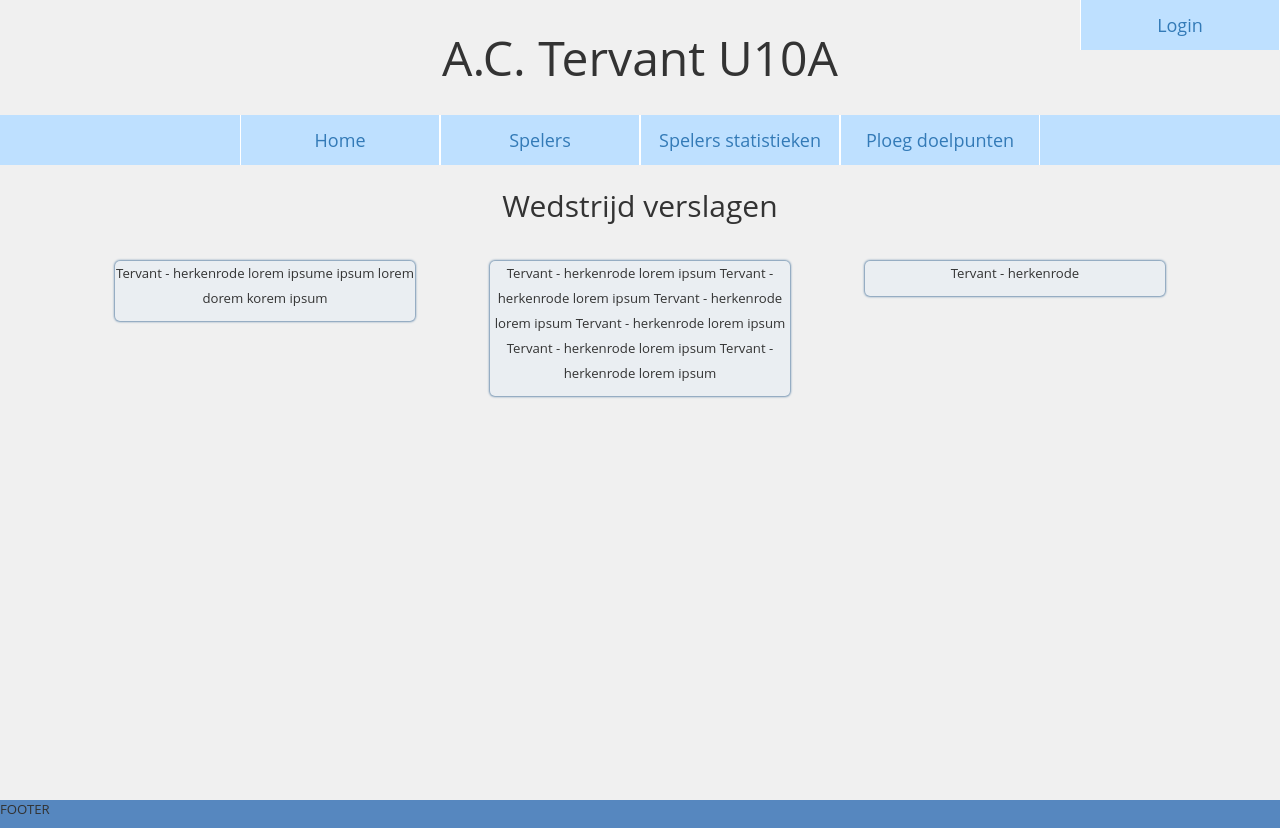
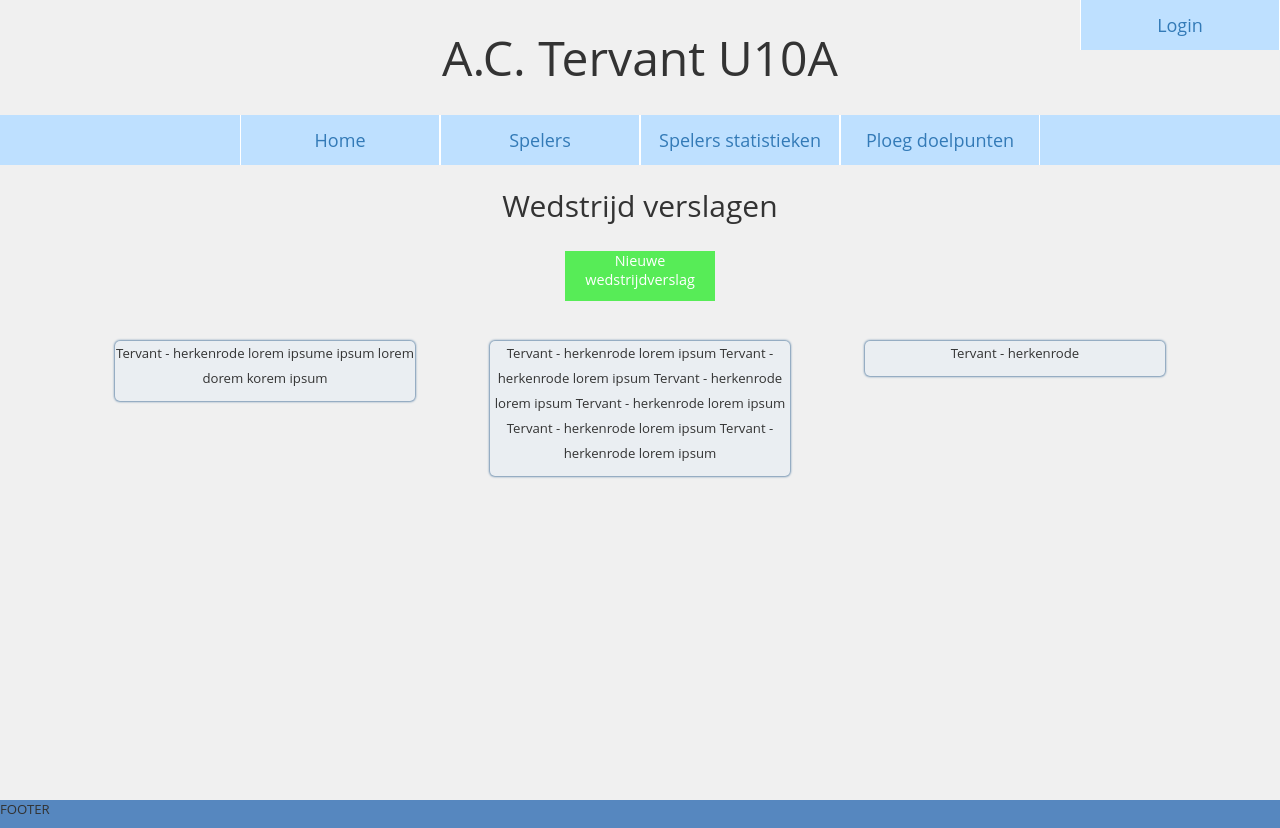
Before and after one commit to Lavezz7891/ac_tervant, a PHP site: page / in a window 1280 px wide. Run offline with PHP 8.4, Linux system fonts and the light colour scheme; some libraries are stand-ins or nearby versions.

Commit message:
Knop toegevoegd op index pagina

```diff
--- a/css/style.css
+++ b/css/style.css
@@ -158,7 +158,7 @@ div.header ul li a {
 }
 
 div.header ul li:hover {
-	background-color: #A6C3DD;
+	background-color: #C0CDDB;
 }
 
 div.header ul li:hover  a {
@@ -228,3 +228,23 @@ div.inner-login-page h1 {
 
 
 /*Einde LOGIN PAGINA styling*/
+
+
+/*BEGIN SPCIFIEKE STYLING INDEX PAGINA*/
+
+.nieuw_verslag {
+	padding-bottom: 30px;
+}
+
+.nieuw_verslag .nieuw_verslag_button a{
+	background-color: #57EC57;
+	width: 150px;
+	height: 50px;
+	margin: 0 auto;
+	color: #fff;
+	font-size: 1.2em;
+	display: block;
+	text-decoration: none;
+}
+
+/* EINDE SPCIFIEKE STYLING INDEX PAGINA*/
--- a/index.php
+++ b/index.php
@@ -23,6 +23,7 @@ include 'include.php';
 	</div>
 	<div class="inner-body">
 		<h2 class="center">Wedstrijd verslagen</h2>
+		<div class="nieuw_verslag center"><div class="nieuw_verslag_button"><a href="">Nieuwe wedstrijdverslag</a></div></div>
 		<div class="innerContainers">
 			<div class="innerContainer">
 				<p>Tervant - herkenrode lorem ipsume ipsum lorem dorem korem ipsum</p>
```
Also changed, not shown: spelers_tervant.php (line endings or trailing spaces).
